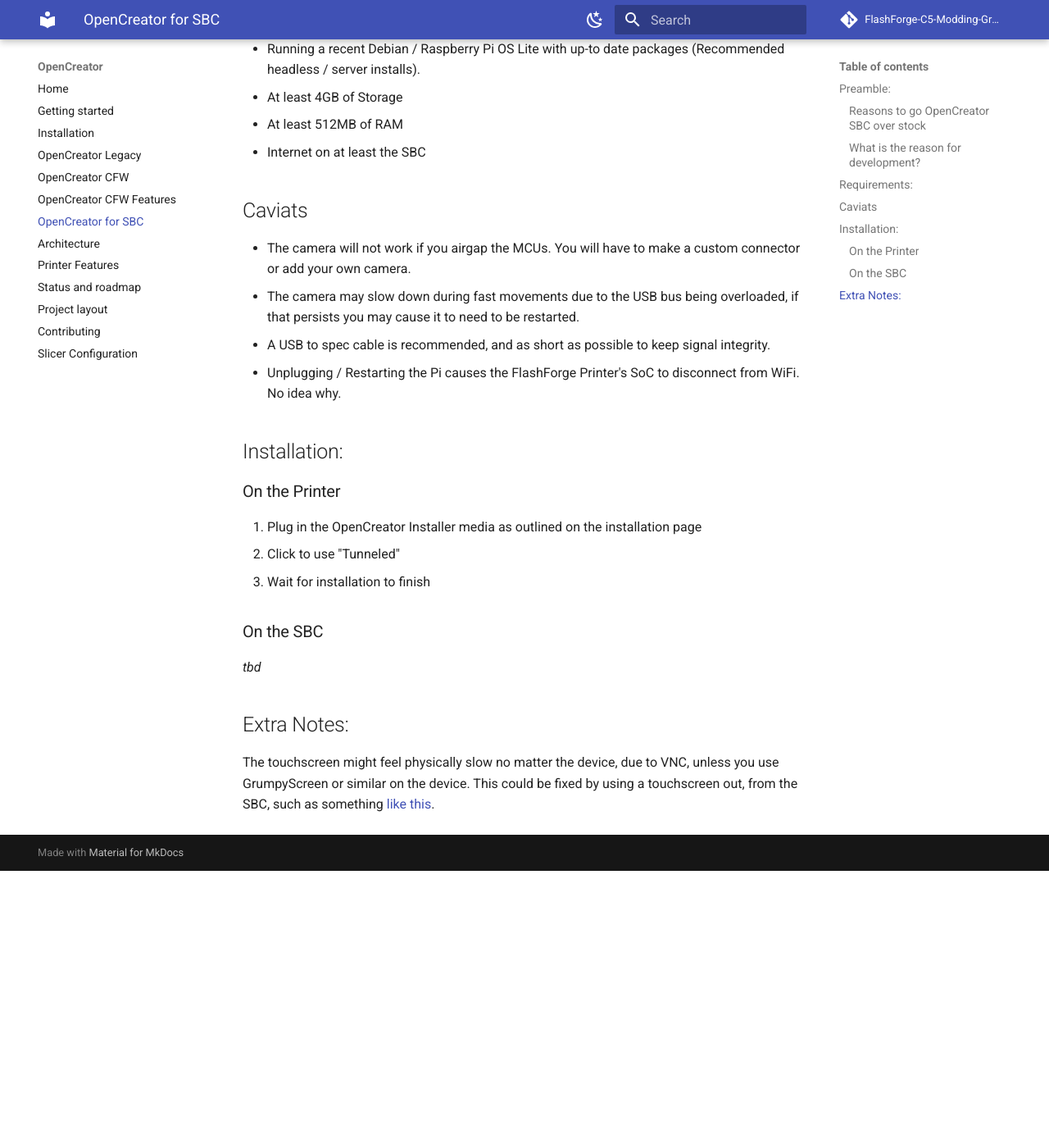
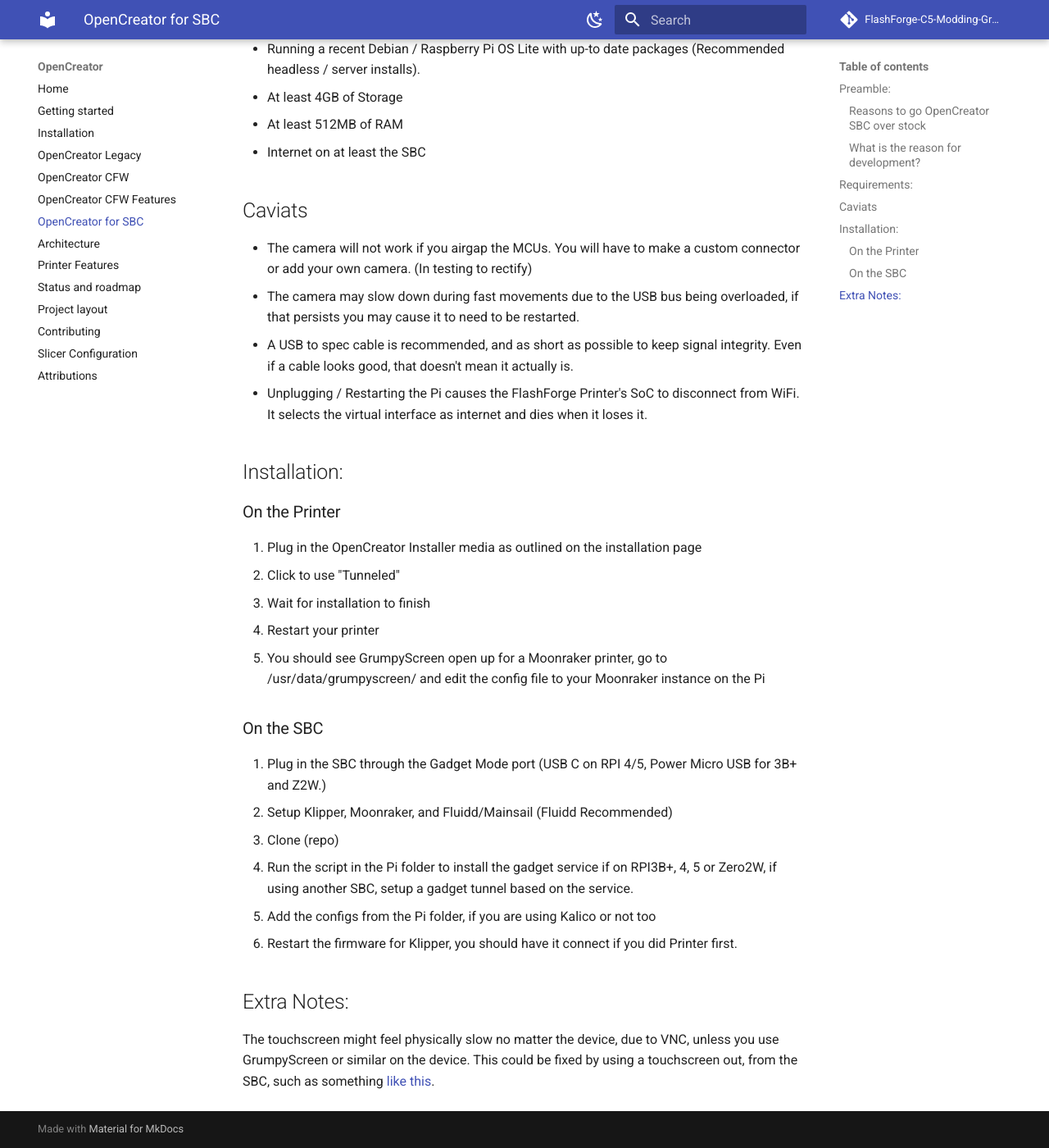
Before and after one commit to FlashForge-C5-Modding-Group/OpenCreator, an MkDocs documentation site: the page built from docs/rpi-klipper.md, in a window 1280 px wide and 1400 px high, scrolled down 1074 px. Shown: the whole window at 82% size. Built offline with MkDocs 1.6.1 and Material for MkDocs 9.7.7, drawn with Linux system fonts in a browser that asks for light colours; comment, search, counter and statistics services are not loaded; before the commit the page ends 2136 px from its top, so only the background shows below that.

Commit message:
Attributions and some SBC instructions because development is moving along

```diff
--- a/docs/rpi-klipper.md
+++ b/docs/rpi-klipper.md
@@ -31,19 +31,26 @@ running on a Raspberry Pi or similar microcomputer, that has several times the p
 - Internet on at least the SBC
 
 ## Caviats
-- The camera will not work if you airgap the MCUs. You will have to make a custom connector or add your own camera.
+- The camera will not work if you airgap the MCUs. You will have to make a custom connector or add your own camera. (In testing to rectify)
 - The camera may slow down during fast movements due to the USB bus being overloaded, if that persists you may cause it to need to be restarted.
-- A USB to spec cable is recommended, and as short as possible to keep signal integrity.
-- Unplugging / Restarting the Pi causes the FlashForge Printer's SoC to disconnect from WiFi. No idea why.
+- A USB to spec cable is recommended, and as short as possible to keep signal integrity. Even if a cable looks good, that doesn't mean it actually is.
+- Unplugging / Restarting the Pi causes the FlashForge Printer's SoC to disconnect from WiFi. It selects the virtual interface as internet and dies when it loses it.
 
 ## Installation:
 ### On the Printer
 1. Plug in the OpenCreator Installer media as outlined on the installation page
 2. Click to use "Tunneled"
 3. Wait for installation to finish
+4. Restart your printer
+5. You should see GrumpyScreen open up for a Moonraker printer, go to /usr/data/grumpyscreen/ and edit the config file to your Moonraker instance on the Pi
 
 ### On the SBC
-*tbd*
+1. Plug in the SBC through the Gadget Mode port (USB C on RPI 4/5, Power Micro USB for 3B+ and Z2W.)
+2. Setup Klipper, Moonraker, and Fluidd/Mainsail (Fluidd Recommended)
+3. Clone (repo)
+4. Run the script in the Pi folder to install the gadget service if on RPI3B+, 4, 5 or Zero2W, if using another SBC, setup a gadget tunnel based on the service.
+5. Add the configs from the Pi folder, if you are using Kalico or not too
+6. Restart the firmware for Klipper, you should have it connect if you did Printer first.
 
 ## Extra Notes:
 The touchscreen might feel physically slow no matter the device, due to VNC, unless you use GrumpyScreen or similar on the device.
--- a/mkdocs.yml
+++ b/mkdocs.yml
@@ -50,3 +50,4 @@ nav:
   - Project layout: project-layout.md
   - Contributing: contributing.md
   - Slicer Configuration: slicer-config.md
+  - Attributions: attributions.md
```
Also changed, not shown: docs/architecture.md (+1 -2 lines), docs/attributions.md (added, +11 -0 lines).
